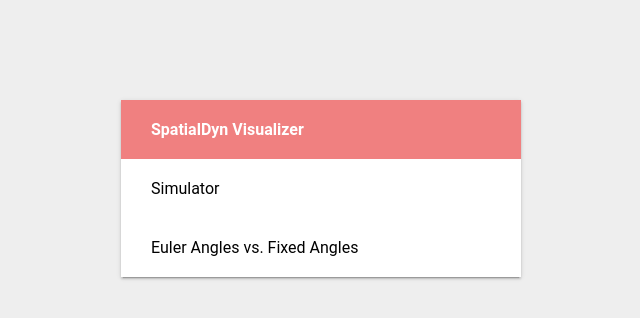
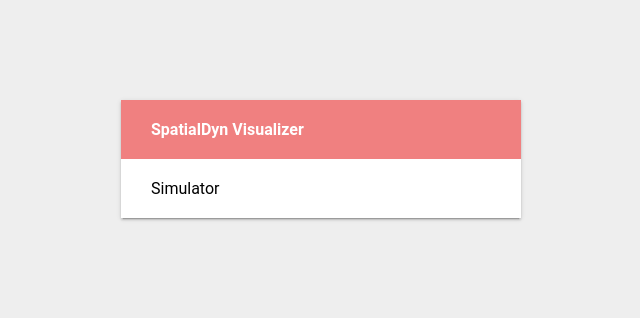
Before and after one commit to tmigimatsu/redis-gl, a plain HTML site: page web/index.html in a window 1280 px wide. Shown: the whole page, without its empty margins (319-959 px from the left). Drawn offline with Linux system fonts and the light colour scheme.

Commit message:
Hide Euler fixed angles

```diff
--- a/web/index.html
+++ b/web/index.html
@@ -15,7 +15,7 @@
 			</div>
 			<ul>
 				<a href="simulator.html"><li>Simulator</li></a>
-				<a href="euler_fixed_angles.html"><li>Euler Angles vs. Fixed Angles</li></a>
+				<!-- <a href="euler_fixed_angles.html"><li>Euler Angles vs. Fixed Angles</li></a> -->
 			</ul>
 		</div>
 	</div>
```
